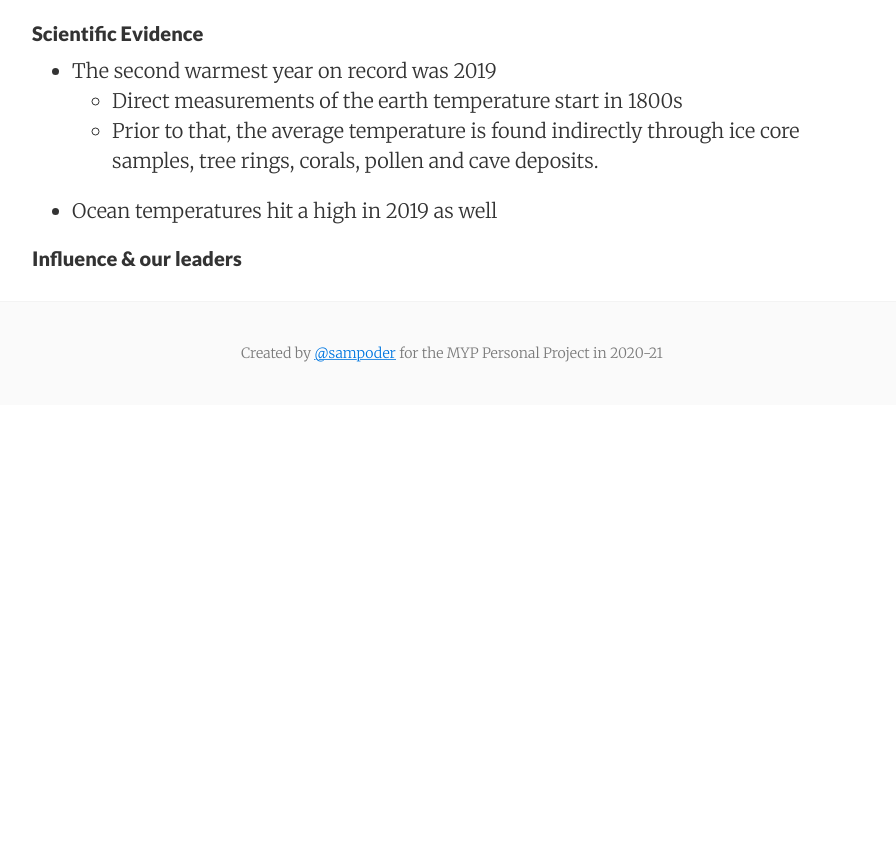
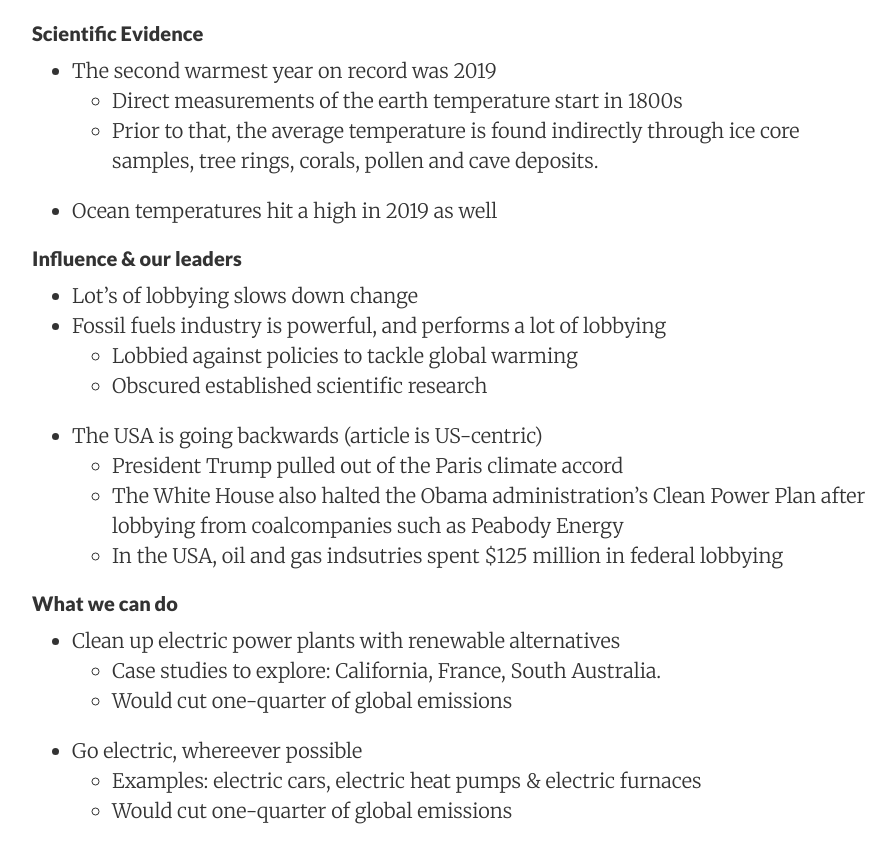
Before and after one commit to sampoder/climatator, a Jekyll site: the page built from journal/_posts/2020-09-16-research.md, in a window 1280 px wide and 900 px high, scrolled down 1133 px. Shown: the top 863 px of the window, without its empty margins (188-1084 px from the left). Built offline with Jekyll 4.4.1, drawn with Linux system fonts in a browser that asks for light colours; before the commit the page ends 1538 px from its top, so only the background shows below that; some of the changed text lies outside the part shown.

Commit message:
Update 2020-09-16-research.md

```diff
--- a/journal/_posts/2020-09-16-research.md
+++ b/journal/_posts/2020-09-16-research.md
@@ -37,3 +37,21 @@ _NYT Climate Desk. “Climate Crash Course Part 1: How Bad Is Climate Change Now
 * Ocean temperatures hit a high in 2019 as well
 
 #### Influence & our leaders
+
+* Lot's of lobbying slows down change
+* Fossil fuels industry is powerful, and performs a lot of lobbying
+  * Lobbied against policies to tackle global warming
+  * Obscured established scientific research
+* The USA is going backwards (article is US-centric)
+  * President Trump pulled out of the Paris climate accord
+  * The White House also halted the Obama administration’s Clean Power Plan after lobbying from coalcompanies such as Peabody Energy
+  * In the USA, oil and gas indsutries spent $125 million in federal lobbying
+
+#### What we can do
+
+* Clean up electric power plants with renewable alternatives
+  * Case studies to explore: California, France, South Australia.
+  * Would cut one-quarter of global emissions
+* Go electric, whereever possible
+  * Examples: electric cars, electric heat pumps & electric furnaces
+  * Would cut one-quarter of global emissions
```
